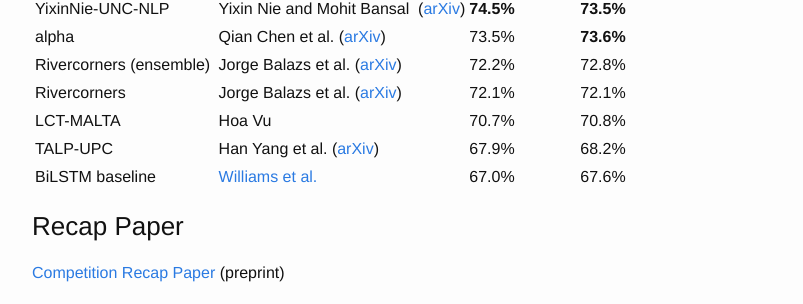
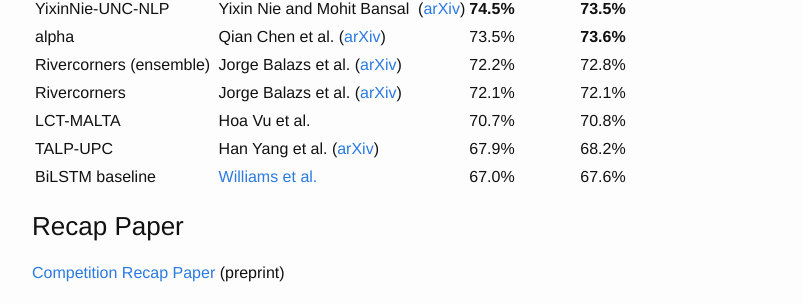
Before and after one commit to RepEval2017/RepEval2017.github.io, a Jekyll site: the page built from shared_task.md, in a window 1280 px wide and 900 px high, scrolled down 582 px. Shown: the part 148-452 px from the top of the window, without its empty margins (238-1041 px from the left). Built offline with Jekyll 4.4.1, drawn with Linux system fonts in a browser that asks for light colours.

Commit message:
Add 'et al.' for Hoa Vu per request.

```diff
--- a/shared_task.md
+++ b/shared_task.md
@@ -59,7 +59,7 @@ navigation_weight: 3
   </tr>
   <tr>
     <td>LCT-MALTA</td>
-    <td>Hoa Vu</td>
+    <td>Hoa Vu et al.</td>
     <td>70.7%</td>
     <td>70.8%</td>
   </tr>
```
